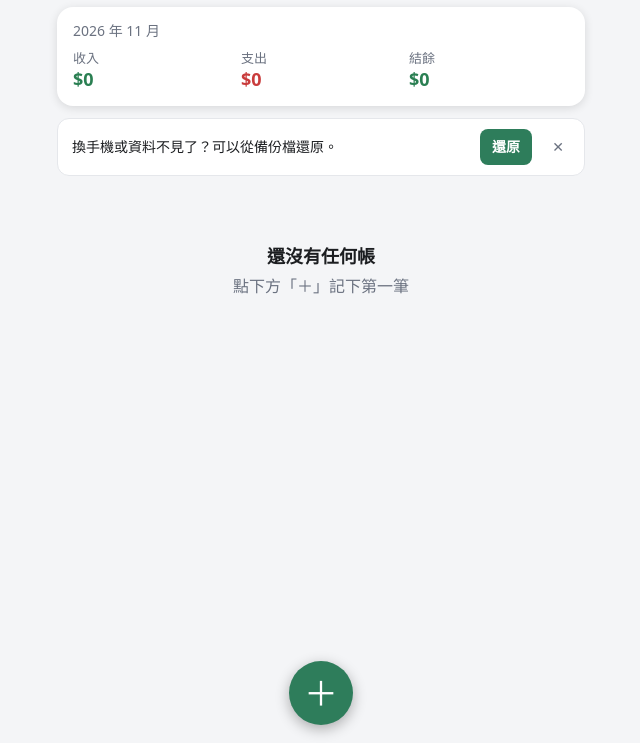
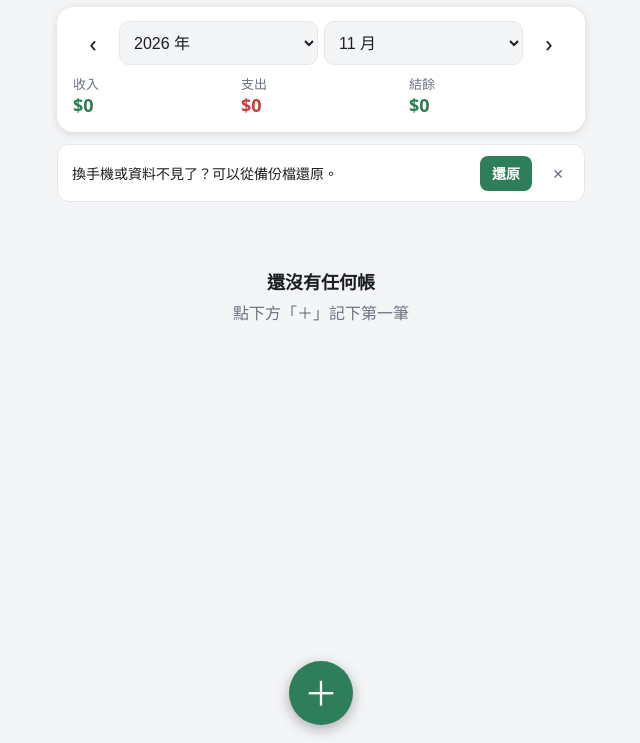
Before and after one commit to linliu1127/bookkeeper, a plain HTML site: page index.html in a window 1280 px wide. Shown: the part 57-800 px from the top of the page, without its empty margins (319-959 px from the left). Drawn offline with Linux system fonts and the light colour scheme.

Commit message:
新增月份／整年切換，摘要與流水帳隨之篩選
摘要卡片加入年份與月份選單（含整年）及上一期／下一期按鈕，
收入、支出、結餘與列表皆依所選期間計算；
新增、編輯或復原時若日期不在目前範圍會自動跳到該期間。

Co-Authored-By: Claude Sonnet 5.5 <noreply@anthropic.com>

```diff
--- a/app.js
+++ b/app.js
@@ -8,6 +8,7 @@
   var WEEK = ['日', '一', '二', '三', '四', '五', '六'];
 
   var entries = Store.entries;
+  var view = { year: new Date().getFullYear(), month: new Date().getMonth() + 1 }; // month 0 = 整年
   var form = null; // { id, type, category, expr }
   var openEl = null;
   var bannerDismissed = false;
@@ -93,6 +94,7 @@
     else if (op.kind === 'del') putEntry(op.entry);
     else putEntry(op.before);
     redoStack.push(op);
+    focusDate((op.before || op.entry).date);
     toast('已復原：' + describe(op));
     await afterChange();
   }
@@ -104,6 +106,7 @@
     else if (op.kind === 'del') removeById(op.entry.id);
     else putEntry(op.after);
     undoStack.push(op);
+    focusDate((op.after || op.entry).date);
     toast('已重做：' + describe(op));
     await afterChange();
   }
@@ -124,15 +127,63 @@
     if (openEl) { openEl.hidden = true; openEl = null; }
   });
 
+  /* ---------- 期間選擇（某月 / 整年） ---------- */
+  function prefix() { return view.year + '-' + (view.month ? pad(view.month) + '-' : ''); }
+
+  function focusDate(d) {
+    var y = Number(d.slice(0, 4)), m = Number(d.slice(5, 7));
+    if (view.year !== y || (view.month && view.month !== m)) {
+      view.year = y;
+      if (view.month) view.month = m;
+    }
+  }
+
+  function buildPeriod() {
+    var thisYear = new Date().getFullYear();
+    var min = thisYear, max = thisYear;
+    entries.forEach(function (e) {
+      var y = Number(e.date.slice(0, 4));
+      if (y < min) min = y;
+      if (y > max) max = y;
+    });
+    min = Math.min(min, view.year);
+    max = Math.max(max, view.year);
+    var ys = $('#sel-year');
+    ys.textContent = '';
+    for (var y = max; y >= min; y--) ys.appendChild(h('option', { value: String(y), text: y + ' 年' }));
+    ys.value = String(view.year);
+
+    var ms = $('#sel-month');
+    if (!ms.options.length) {
+      ms.appendChild(h('option', { value: '0', text: '整年' }));
+      for (var m = 1; m <= 12; m++) ms.appendChild(h('option', { value: String(m), text: m + ' 月' }));
+    }
+    ms.value = String(view.month);
+  }
+
+  $('#sel-year').addEventListener('change', function () { view.year = Number(this.value); render(); });
+  $('#sel-month').addEventListener('change', function () { view.month = Number(this.value); render(); });
+
+  function step(dir) {
+    if (!view.month) { view.year += dir; }
+    else {
+      view.month += dir;
+      if (view.month < 1) { view.month = 12; view.year--; }
+      if (view.month > 12) { view.month = 1; view.year++; }
+    }
+    render();
+  }
+  $('#p-prev').addEventListener('click', function () { step(-1); });
+  $('#p-next').addEventListener('click', function () { step(1); });
+
   /* ---------- 列表 ---------- */
   function render() {
     var now = new Date();
-    var ym = ymd(now).slice(0, 7);
+    var pre = prefix();
+    var visible = entries.filter(function (e) { return e.date.indexOf(pre) === 0; });
     var inc = 0, exp = 0;
-    entries.forEach(function (e) {
-      if (e.date.indexOf(ym) === 0) { if (e.type === 'income') inc += e.amount; else exp += e.amount; }
-    });
-    $('#sum-title').textContent = now.getFullYear() + ' 年 ' + (now.getMonth() + 1) + ' 月';
+    visible.forEach(function (e) { if (e.type === 'income') inc += e.amount; else exp += e.amount; });
+    buildPeriod();
     $('#sum-inc').textContent = '$' + fmt(inc);
     $('#sum-exp').textContent = '$' + fmt(exp);
     var bal = inc - exp;
@@ -150,7 +201,15 @@
       return;
     }
 
-    var sorted = entries.slice().sort(function (a, b) {
+    if (!visible.length) {
+      list.appendChild(h('div', { class: 'empty' },
+        h('b', { text: view.month ? '這個月沒有帳目' : '這一年沒有帳目' }),
+        h('span', { text: '可以切換上方的月份或年份' })));
+      updateBanner();
+      return;
+    }
+
+    var sorted = visible.slice().sort(function (a, b) {
       if (a.date !== b.date) return a.date < b.date ? 1 : -1;
       return (b.createdAt || 0) - (a.createdAt || 0);
     });
@@ -289,6 +348,7 @@
       entries.push(fresh);
       record({ kind: 'add', entry: copy(fresh) });
     }
+    focusDate(date);
     closeOverlay();
     bannerDismissed = false;
     Backup.bump();
--- a/index.html
+++ b/index.html
@@ -21,8 +21,13 @@
       </div>
     </header>
 
-    <section class="summary" aria-label="本月摘要">
-      <div class="sum-title" id="sum-title"></div>
+    <section class="summary" aria-label="所選期間摘要">
+      <div class="period">
+        <button id="p-prev" class="icon-btn sm" aria-label="上一期">‹</button>
+        <select id="sel-year" aria-label="年份"></select>
+        <select id="sel-month" aria-label="月份（或整年）"></select>
+        <button id="p-next" class="icon-btn sm" aria-label="下一期">›</button>
+      </div>
       <div class="sum-grid">
         <div><span>收入</span><b id="sum-inc" class="inc"></b></div>
         <div><span>支出</span><b id="sum-exp" class="exp"></b></div>
--- a/style.css
+++ b/style.css
@@ -53,7 +53,12 @@ input { font: inherit; color: inherit; }
 #btn-undo, #btn-redo { font-size: 24px; }
 
 .summary { margin: 4px 16px 12px; padding: 14px 16px; background: var(--card); border-radius: 16px; box-shadow: var(--shadow); }
-.sum-title { color: var(--muted); font-size: 14px; margin-bottom: 8px; }
+.period { display: flex; align-items: center; gap: 6px; margin-bottom: 10px; }
+.period select {
+  flex: 1; min-width: 0; min-height: 44px; padding: 0 10px;
+  background: var(--bg); color: var(--text); border: 1px solid var(--line); border-radius: 10px; font-size: 16px;
+}
+.icon-btn.sm { width: 40px; height: 44px; border-radius: 10px; font-size: 24px; flex: none; }
 .sum-grid { display: grid; grid-template-columns: repeat(3, 1fr); gap: 8px; }
 .sum-grid span { display: block; color: var(--muted); font-size: 13px; }
 .sum-grid b { font-size: 18px; font-variant-numeric: tabular-nums; }
```
